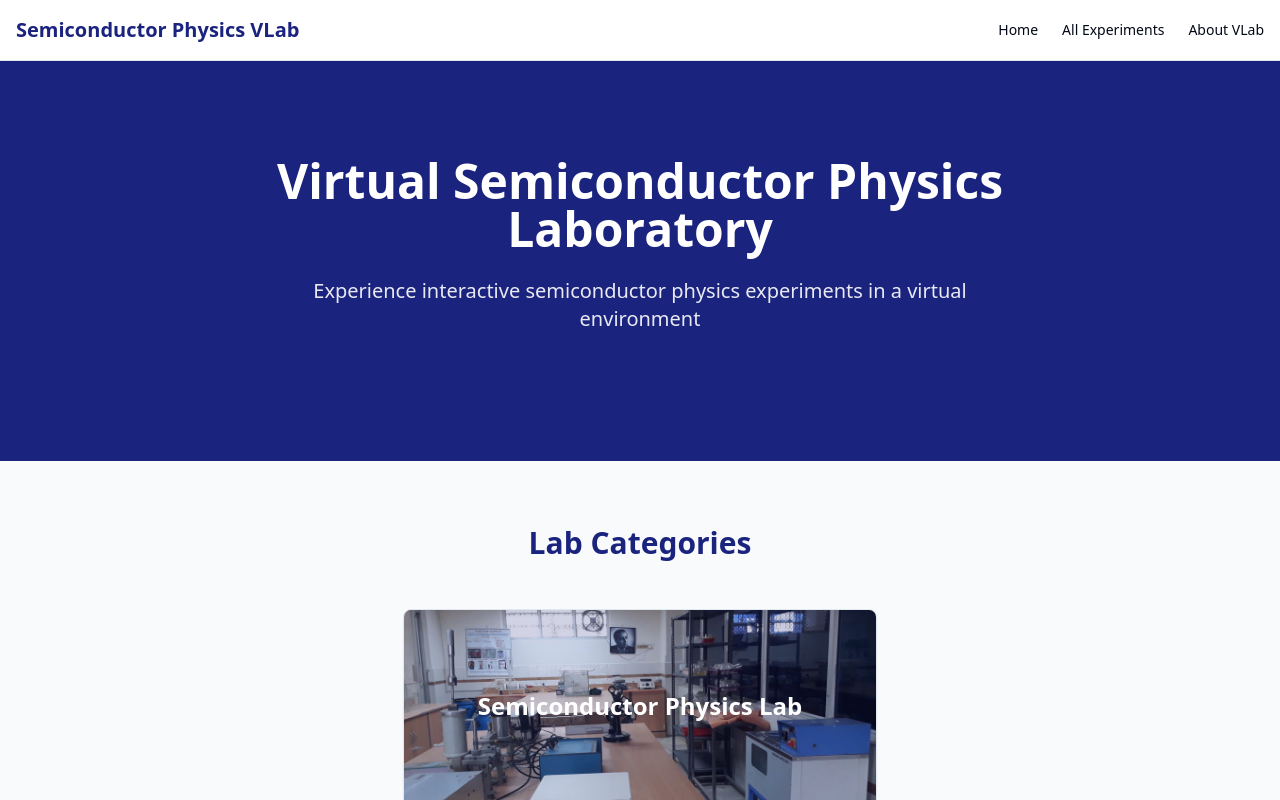
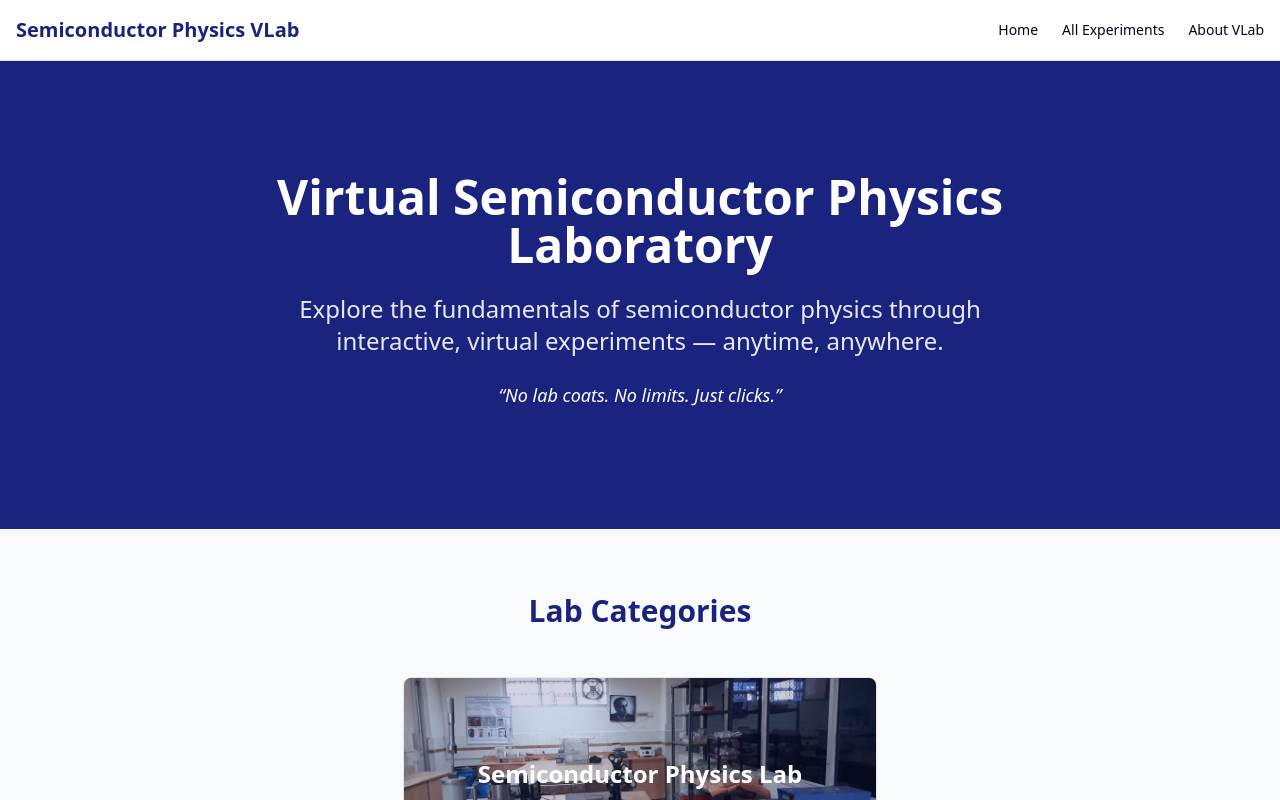
Before and after one commit to itzayush18/srm-virtual-labs, a React (Vite) app: page / in a window 1280 px wide. Shown: the top 800 px of the page. Built offline with nearby package versions, Linux system fonts and the light colour scheme.

Commit message:
fix: update hero section styling and added a quote for better impact

```diff
--- a/src/pages/Index.tsx
+++ b/src/pages/Index.tsx
@@ -26,14 +26,18 @@ const Index = () => {
   return (
     <Layout>
       {/* Hero Section */}
-      <section className="bg-lab-blue text-white py-24">
-        <div className="container mx-auto px-4">
+      <section className="bg-lab-blue text-white py-28">
+        <div className="container mx-auto px-6">
           <div className="max-w-3xl mx-auto text-center">
-            <h1 className="text-4xl md:text-5xl font-bold mb-6 animate-fade-in">
+            <h1 className="text-4xl md:text-5xl font-extrabold mb-6 animate-fade-in">
               Virtual Semiconductor Physics Laboratory
             </h1>
-            <p className="text-xl mb-8 opacity-90 animate-fade-in">
-              Experience interactive semiconductor physics experiments in a virtual environment
+            <p className="text-xl md:text-2xl mb-6 opacity-90 animate-fade-in">
+              Explore the fundamentals of semiconductor physics through interactive, virtual
+              experiments — anytime, anywhere.
+            </p>
+            <p className="text-lg italic text-lab-lightBlue mb-2 animate-fade-in">
+              “No lab coats. No limits. Just clicks.”
             </p>
           </div>
         </div>
```
